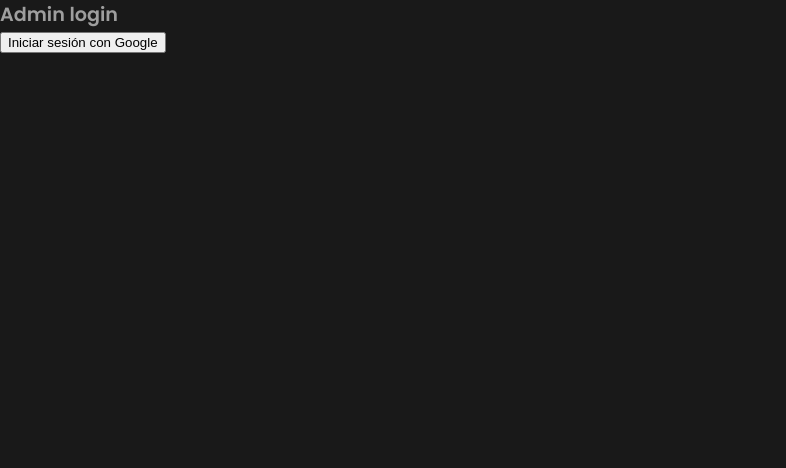
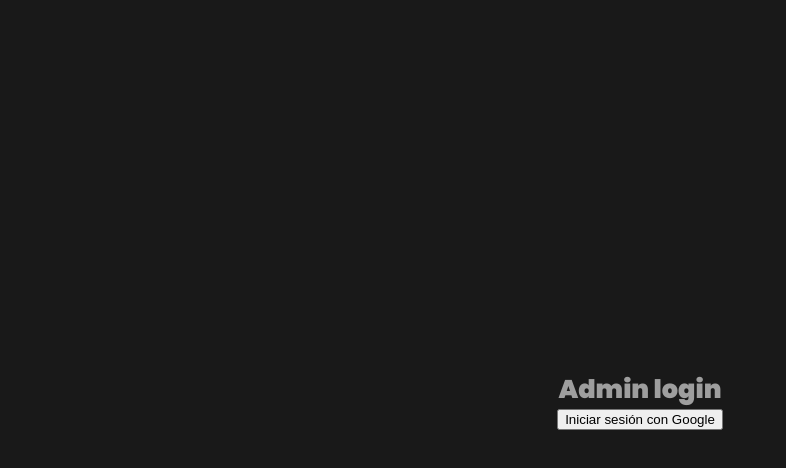
Before and after one commit to mbmarlon/PersonalPage, a React (Create React App) app: page /admin in a window 1280 px wide. Shown: the top 468 px of the page, without its empty margins (0-786 px from the left). Built offline with nearby package versions, Linux system fonts and the light colour scheme; no server answers.

Commit message:
Ajustar CSS Admin

```diff
--- a/src/admin/Admin.jsx
+++ b/src/admin/Admin.jsx
@@ -10,8 +10,8 @@ export default function Admin() {
   // 🔐 NO autenticado
   if (!user) {
     return (
-      <div>
-        <h2>Admin login</h2>
+      <div className="admin">
+        <h1>Admin login</h1>
         <button onClick={login}>Iniciar sesión con Google</button>
       </div>
     );
@@ -19,10 +19,12 @@ export default function Admin() {
 
   // ✅ Autenticado
   return (
-    <div>
-      <h2>Admin Panel</h2>
+    <div className="admin">
+      <h1>Admin Panel</h1>
       <p>{user.email}</p>
-      <button onClick={logout}>Cerrar sesión</button>
+      <button className="button" onClick={logout}>
+        Cerrar sesión
+      </button>
 
       <Post />
     </div>
--- a/src/admin/UploadPost.jsx
+++ b/src/admin/UploadPost.jsx
@@ -28,22 +28,31 @@ export default function Post() {
   };
 
   return (
-    <form onSubmit={handleSubmit}>
+    <form className="formCont" onSubmit={handleSubmit}>
       <input
+        className="FrmInput"
         value={title}
         onChange={(e) => setTitle(e.target.value)}
         placeholder="Título"
       />
 
-      <select value={category} onChange={(e) => setCategory(e.target.value)}>
+      <select
+        className="FrmInput"
+        value={category}
+        onChange={(e) => setCategory(e.target.value)}
+      >
         <option>ADS</option>
         <option>Animation</option>
         <option>VFX</option>
       </select>
 
-      <input type="file" onChange={(e) => setFile(e.target.files[0])} />
+      <input
+        className=""
+        type="file"
+        onChange={(e) => setFile(e.target.files[0])}
+      />
 
-      <button disabled={uploading}>
+      <button className="button" disabled={uploading}>
         {uploading ? "Subiendo..." : "Publicar"}
       </button>
     </form>
--- a/src/styles.css
+++ b/src/styles.css
@@ -502,3 +502,16 @@ textarea:focus {
 #profile a:hover {
   color: #fff;
 }
+/* ---------- ADMIN ----------*/
+.admin {
+  display: flex;
+  flex-direction: column;
+  margin: auto;
+  height: 100vh;
+  justify-content: center;
+  align-items: center;
+}
+
+.admin h1 {
+  text-align: center;
+}
```
